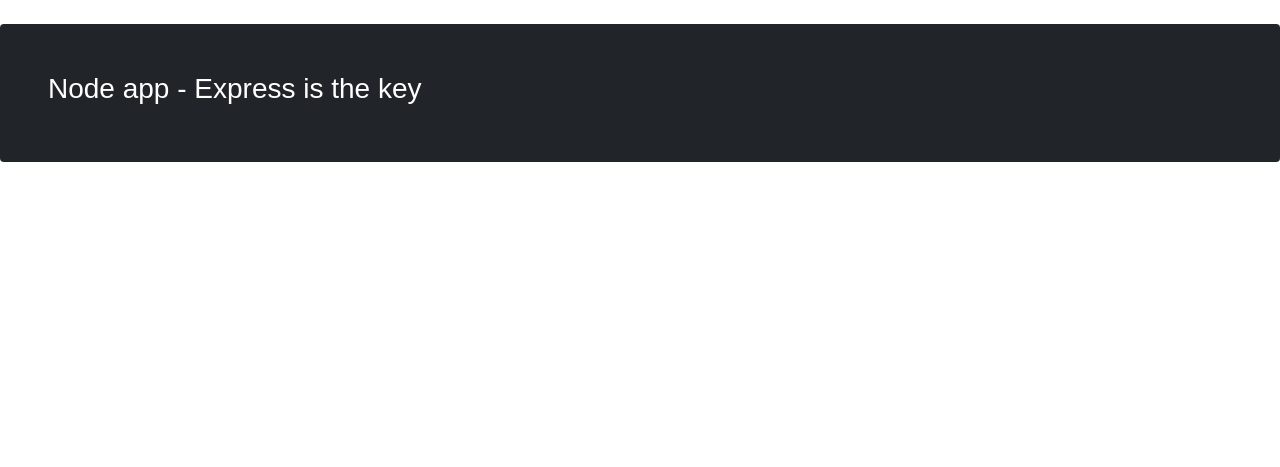
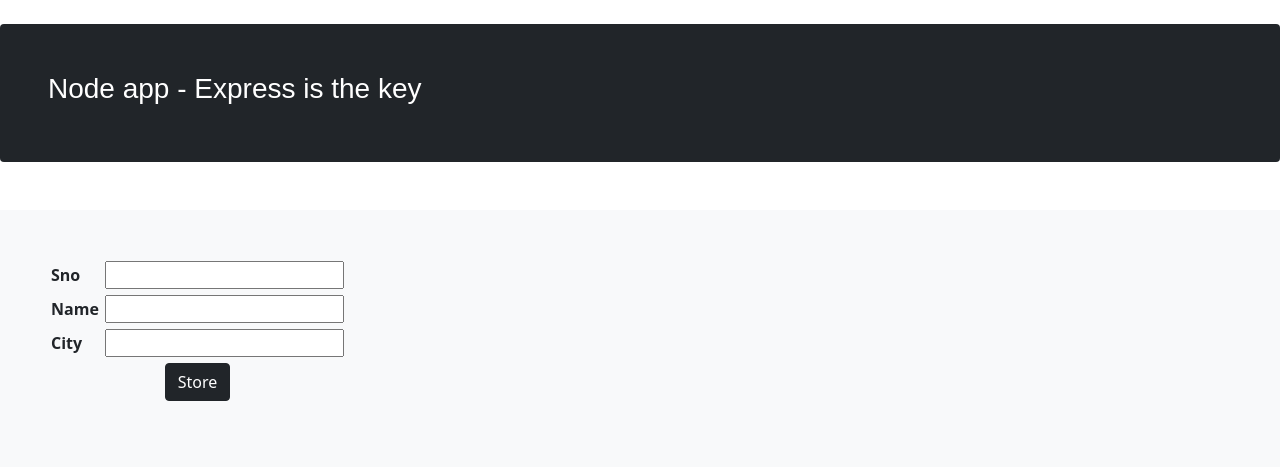
Before and after one commit to vinodh1988/sterling-node-webapp, a Node server app: page /home in a window 1280 px wide. Shown: the top 467 px of the page. Run offline with Node 20, Linux system fonts and the light colour scheme; some libraries are stand-ins or nearby versions.

Commit message:
parser-commit

```diff
--- a/first-node-app/index.js
+++ b/first-node-app/index.js
@@ -2,6 +2,12 @@ const express=require('express');
 const path = require('path');
 
 const app = express();
+
+app.use(express.urlencoded({
+    extended:true
+}))
+
+app.use(express.json())
 
 //allow direct access for the static resources present in the given pathv
 app.use(express.static(path.join(__dirname, 'public/styles')));
@@ -9,8 +15,15 @@ app.use(express.static(path.join(__dirname, 'public/styles')));
 app.use(express.static(path.join(__dirname, 'node_modules/bootstrap/dist/css')));
 
 app.use(express.static(path.join(__dirname, 'node_modules/bootstrap/dist/js')));
+
 app.get("/",function(request,response){
     response.send("Hey Hi!!! Node is up and running")
+})
+
+app.post("/store",function(request,response){
+     console.log(request.body)
+     const {sno,name,city}=request.body
+     response.redirect("/home");
 })
 
 app.get("/home",function(request,response){
--- a/first-node-app/public/index.html
+++ b/first-node-app/public/index.html
@@ -9,6 +9,32 @@
        <div class="mt-4 p-5 bg-dark text-white rounded">
            <h3>Node app - Express is the key</h3>
        </div>
+       <div class="mt-5 p-5 bg-light text-dark">
+        <form action="store" method="post">
+           <table>
+               <tr>
+                    <th>Sno</th>
+                    <td><input type="text" name="sno"></td>
+                </tr>
+
+                <tr>
+                    <th>Name</th>
+                    <td><input type="text" name="name"></td>
+                </tr>
+
+                <tr>
+                    <th>City</th>
+                    <td><input type="text" name="city"></td>
+                </tr>
+
+                <tr>
+
+                    <td colspan="2" style="text-align: center">
+                        <button class="btn btn-dark">Store</button></td>
+                </tr>
+           </table>
+        </form>
+       </div>
 
     </body>
 </html>
--- a/first-node-app/public/styles/index.css
+++ b/first-node-app/public/styles/index.css
@@ -2,3 +2,7 @@ h1,h2,h3,h4,h5,h6{
     font-family:Arial, Helvetica, sans-serif;
 
 }
+
+th,td{
+    padding: 3px;
+}
```
Also changed, not shown: fun.js (added, +9 -0 lines), notes3.txt (added, +25 -0 lines).
